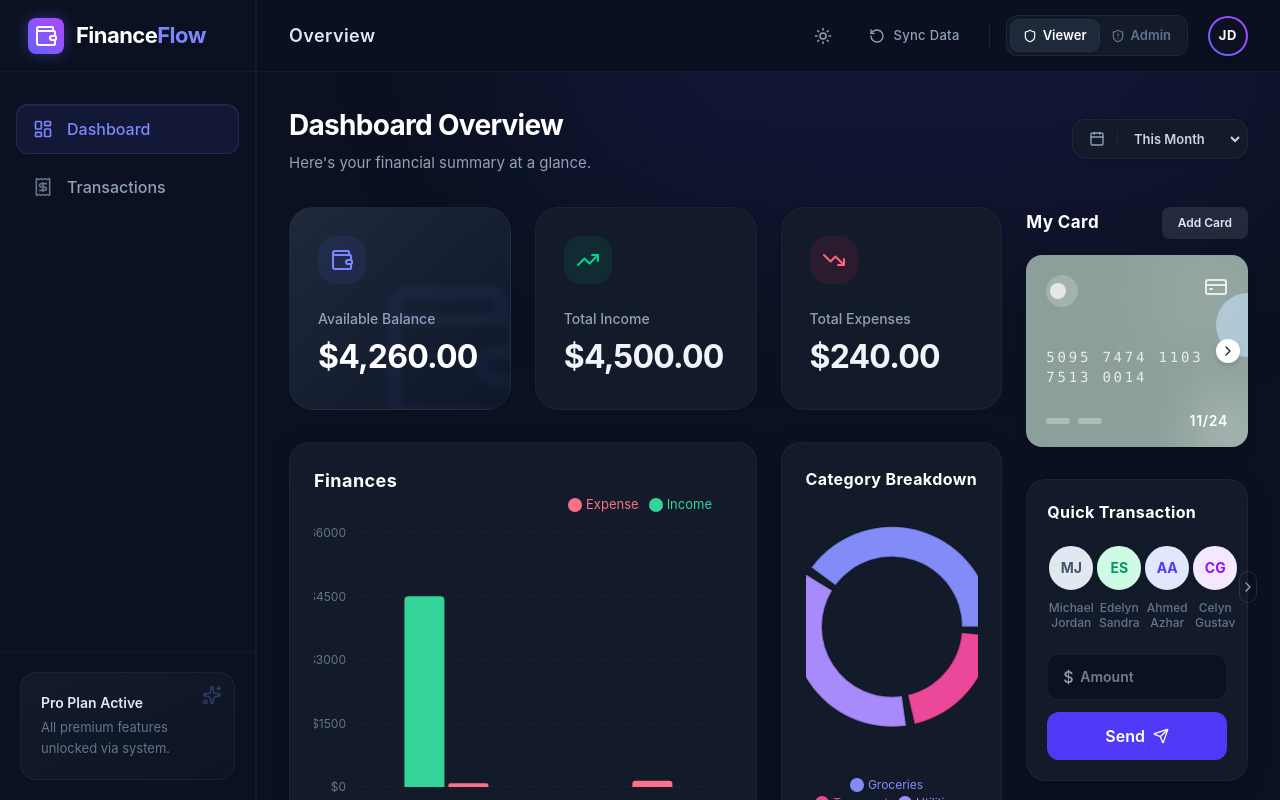
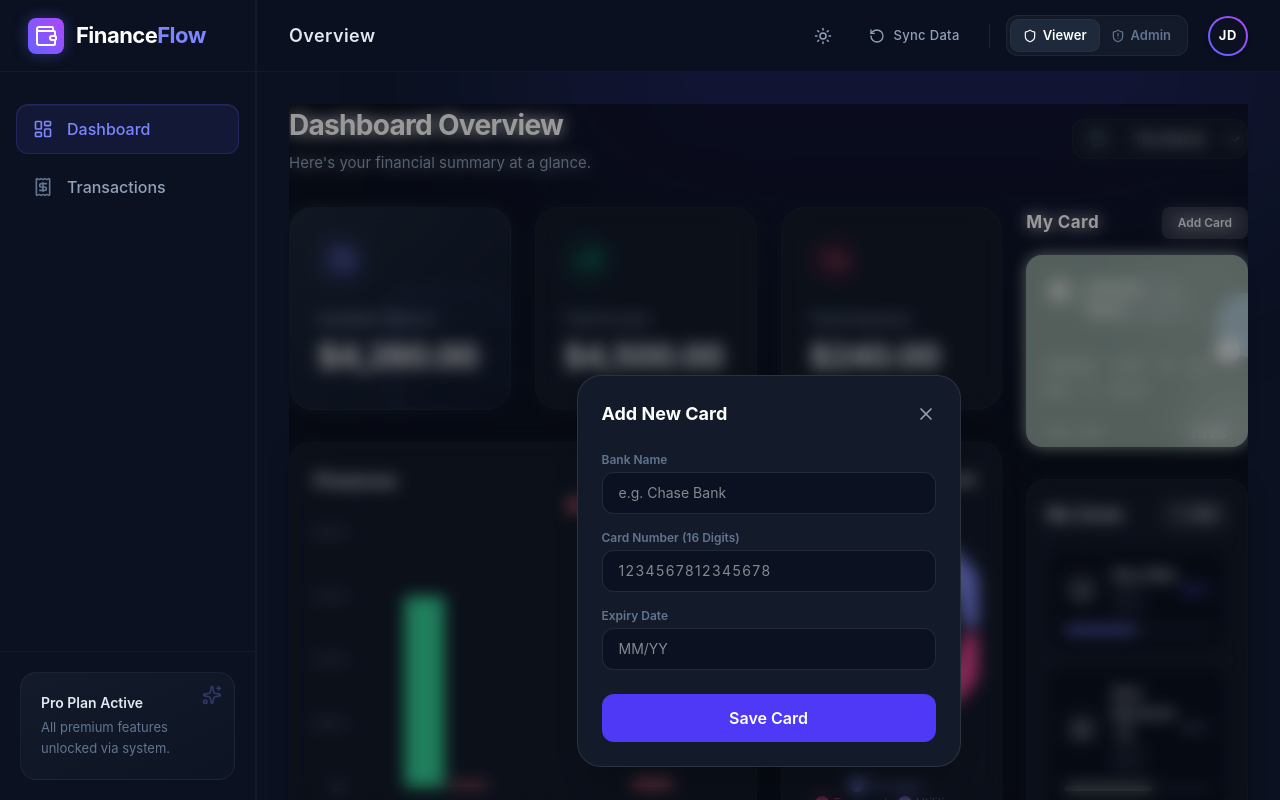
Before and after one commit to DurgamPoojitha/FinanceFlow, a React (Vite) app: page / in a window 1280 px wide. Both pictures are taken after a click on the button "Add Card". Built offline with nearby package versions, Linux system fonts and the light colour scheme.

Commit message:
added interactive Modals for Cards and Goals, removed quick transactions

```diff
--- a/src/components/dashboard/WidgetsPanel.jsx
+++ b/src/components/dashboard/WidgetsPanel.jsx
@@ -1,46 +1,89 @@
-import React from 'react';
-import { Plus, ChevronRight, Monitor, Laptop, CreditCard, Send } from 'lucide-react';
-import { motion } from 'framer-motion';
+import React, { useState } from 'react';
+import { Plus, ChevronRight, Monitor, Laptop, CreditCard, X, Target } from 'lucide-react';
+import { motion, AnimatePresence } from 'framer-motion';
 
 export const WidgetsPanel = () => {
+    const [cards, setCards] = useState([
+        { id: 1, number: '5095 7474 1103 7513', expiry: '11/28', bank: 'Default Bank' }
+    ]);
+
+    const [goals, setGoals] = useState([
+        { id: 1, title: 'New iMac', currentAmount: 1000, targetAmount: 2000, icon: 'Monitor' },
+        { id: 2, title: "New Macbook '14", currentAmount: 1200, targetAmount: 2000, icon: 'Laptop' }
+    ]);
+
+    const [showCardModal, setShowCardModal] = useState(false);
+    const [cardForm, setCardForm] = useState({ number: '', expiry: '', bank: '' });
+
+    const [showGoalModal, setShowGoalModal] = useState(false);
+    const [goalForm, setGoalForm] = useState({ title: '', targetAmount: '', currentAmount: '' });
+
+    const handleAddCard = (e) => {
+        e.preventDefault();
+        setCards([...cards, { ...cardForm, id: Date.now() }]);
+        setShowCardModal(false);
+        setCardForm({ number: '', expiry: '', bank: '' });
+    };
+
+    const handleAddGoal = (e) => {
+        e.preventDefault();
+        setGoals([...goals, { ...goalForm, id: Date.now(), icon: 'Target' }]);
+        setShowGoalModal(false);
+        setGoalForm({ title: '', targetAmount: '', currentAmount: '' });
+    };
+
+    const renderIcon = (iconName) => {
+        if (iconName === 'Monitor') return <Monitor className="w-5 h-5" />;
+        if (iconName === 'Laptop') return <Laptop className="w-5 h-5" />;
+        return <Target className="w-5 h-5" />;
+    };
+
     return (
         <motion.div
             initial={{ opacity: 0, x: 20 }}
             animate={{ opacity: 1, x: 0 }}
             transition={{ duration: 0.5, delay: 0.3 }}
-            className="flex flex-col space-y-8"
+            className="flex flex-col space-y-8 pb-10"
         >
             {/* My Card Section */}
             <div className="flex flex-col">
                 <div className="flex justify-between items-center mb-4">
                     <h3 className="text-[17px] font-bold text-slate-800 dark:text-white tracking-wide">My Card</h3>
-                    <button className="bg-slate-900 dark:bg-white/10 text-white dark:text-slate-200 text-xs font-semibold px-4 py-2 rounded-lg hover:bg-slate-800 transition-colors">
+                    <button
+                        onClick={() => setShowCardModal(true)}
+                        className="bg-slate-900 dark:bg-white/10 text-white dark:text-slate-200 text-xs font-semibold px-4 py-2 rounded-lg hover:bg-slate-800 transition-colors"
+                    >
                         Add Card
                     </button>
                 </div>
-                <div className="relative h-48 w-full rounded-2xl bg-[#8c9f9a] text-white p-5 shadow-lg overflow-hidden">
+
+                <div className="space-y-4">
+                    {cards.map((card, index) => (
+                        <div key={card.id} className={`relative h-48 w-full rounded-2xl text-white p-5 shadow-lg overflow-hidden ${index % 2 === 0 ? 'bg-[#8c9f9a]' : 'bg-[#6b7c87]'}`}>
                             {/* Abstract Shapes */}
                             <div className="absolute -right-6 -top-6 w-32 h-32 bg-white/10 rounded-full blur-2xl"></div>
                             <div className="absolute -bottom-8 -right-8 w-24 h-24 bg-white/20 rounded-full blur-xl"></div>
                             <div className="absolute right-0 top-[20%] w-8 h-16 bg-[#b9d5f7] rounded-l-full opacity-60 mix-blend-overlay"></div>
 
-                    <div className="flex justify-between items-start relative z-10">
+                            <div className="flex justify-between items-start relative z-10 w-full pr-10">
                                 <div className="w-8 h-8 rounded-full bg-white/20 flex items-center justify-center">
                                     <div className="w-4 h-4 bg-white/70 rounded-full -ml-2"></div>
                                 </div>
-                        <CreditCard className="w-6 h-6 text-white/80" />
+                                <div className="font-semibold text-sm tracking-wide bg-white/10 px-3 py-1 rounded-full">
+                                    {card.bank || 'Bank'}
+                                </div>
                             </div>
 
-                    <div className="mt-10 relative z-10">
-                        <p className="text-white/80 font-mono tracking-[0.2em] text-sm">5095 7474 1103 7513 0014</p>
+                            <div className="mt-8 relative z-10">
+                                <p className="text-white/90 font-mono tracking-[0.2em] text-lg sm:text-base">{card.number.match(/.{1,4}/g)?.join(' ') || card.number}</p>
                             </div>
 
-                    <div className="mt-6 flex justify-between items-center relative z-10 w-full">
+                            <div className="mt-5 flex justify-between items-center relative z-10 w-full">
                                 <div className="flex space-x-2">
                                     <div className="h-1.5 w-6 bg-white/30 rounded-full"></div>
                                     <div className="h-1.5 w-6 bg-white/30 rounded-full"></div>
                                 </div>
-                        <p className="text-sm font-semibold tracking-wider">11/24</p>
+                                <p className="text-sm font-semibold tracking-wider">{card.expiry}</p>
                             </div>
 
                             {/* Faux button on right edge */}
@@ -48,85 +91,122 @@ export const WidgetsPanel = () => {
                                 <ChevronRight className="w-4 h-4 text-slate-800" />
                             </div>
                         </div>
+                    ))}
                 </div>
-
-            {/* Quick Transaction Section */}
-            <div className="flex flex-col bg-white dark:bg-[#131B2B] rounded-[1.25rem] shadow-sm dark:shadow-[0_4px_24px_-8px_rgba(0,0,0,0.5)] border border-slate-100 dark:border-white/[0.04] p-5">
-                <h3 className="text-[16px] font-bold text-slate-800 dark:text-white mb-5 tracking-wide">Quick Transaction</h3>
-                <div className="flex items-center justify-between mb-6">
-                    {/* Avatars */}
-                    {[
-                        { initials: 'MJ', name: 'Michael Jordan', color: 'bg-slate-200 text-slate-600' },
-                        { initials: 'ES', name: 'Edelyn Sandra', color: 'bg-emerald-100 text-emerald-600' },
-                        { initials: 'AA', name: 'Ahmed Azhar', color: 'bg-indigo-100 text-indigo-600' },
-                        { initials: 'CG', name: 'Celyn Gustav', color: 'bg-purple-100 text-purple-600' }
-                    ].map((person, idx) => (
-                        <div key={idx} className="flex flex-col items-center cursor-pointer hover:scale-105 transition-transform">
-                            <div className={`w-12 h-12 rounded-full flex items-center justify-center ${person.color} mb-2 shadow-sm font-bold text-sm border-2 border-white dark:border-[#131B2B]`}>
-                                {person.initials}
-                            </div>
-                            <span className="text-[10px] sm:text-xs text-slate-500 font-medium text-center leading-tight max-w-[50px]">{person.name}</span>
-                        </div>
-                    ))}
-                    <div className="w-8 h-8 rounded-full border border-slate-200 dark:border-white/10 flex items-center justify-center cursor-pointer hover:bg-slate-50 dark:hover:bg-white/5 transition-colors">
-                        <ChevronRight className="w-4 h-4 text-slate-400" />
-                    </div>
-                </div>
-                <div className="flex items-center space-x-3">
-                    <div className="flex-1 relative">
-                        <span className="absolute left-4 top-1/2 -translate-y-1/2 text-slate-400 font-medium">$</span>
-                        <input type="number" placeholder="Amount" className="w-full pl-8 pr-4 py-3 bg-slate-50 dark:bg-[#0B1120] rounded-xl outline-none text-sm font-semibold text-slate-700 dark:text-slate-200 border border-slate-100 dark:border-white/5 focus:border-indigo-500 transition-colors" />
-                    </div>
-                </div>
-                <button className="w-full mt-3 bg-slate-900 dark:bg-indigo-600 text-white font-semibold py-3 rounded-xl hover:bg-slate-800 dark:hover:bg-indigo-700 transition-colors flex items-center justify-center">
-                    Send <Send className="w-4 h-4 ml-2" />
-                </button>
             </div>
 
             {/* My Goals Section */}
             <div className="flex flex-col bg-white dark:bg-[#131B2B] rounded-[1.25rem] shadow-sm dark:shadow-[0_4px_24px_-8px_rgba(0,0,0,0.5)] border border-slate-100 dark:border-white/[0.04] p-5">
                 <div className="flex justify-between items-center mb-5">
                     <h3 className="text-[16px] font-bold text-slate-800 dark:text-white tracking-wide">My Goals</h3>
-                    <button className="bg-slate-900 dark:bg-white/10 text-white dark:text-slate-200 text-xs font-semibold px-3 py-1.5 rounded-lg hover:bg-slate-800 transition-colors flex items-center">
+                    <button
+                        onClick={() => setShowGoalModal(true)}
+                        className="bg-slate-900 dark:bg-white/10 text-white dark:text-slate-200 text-xs font-semibold px-3 py-1.5 rounded-lg hover:bg-slate-800 transition-colors flex items-center"
+                    >
                         <Plus className="w-3 h-3 mr-1" /> Add
                     </button>
                 </div>
 
                 <div className="space-y-4">
-                    {/* Goal 1 */}
-                    <div className="bg-slate-50 dark:bg-[#0B1120] p-4 rounded-2xl border border-slate-100 dark:border-white/5">
+                    {goals.map((goal, index) => {
+                        const percentage = goal.targetAmount > 0 ? Math.min(100, Math.round((goal.currentAmount / goal.targetAmount) * 100)) : 0;
+                        const colors = ['bg-indigo-400', 'bg-[#8c9f9a]', 'bg-emerald-400', 'bg-rose-400', 'bg-amber-400'];
+                        const textColors = ['text-indigo-500', 'text-slate-500', 'text-emerald-500', 'text-rose-500', 'text-amber-500'];
+                        const activeColor = colors[index % colors.length];
+                        const activeText = textColors[index % textColors.length];
+
+                        return (
+                            <div key={goal.id} className="bg-slate-50 dark:bg-[#0B1120] p-4 rounded-2xl border border-slate-100 dark:border-white/5">
                                 <div className="flex items-center justify-between mb-3">
                                     <div className="flex items-center space-x-3">
-                                <div className="p-2 bg-indigo-100 dark:bg-indigo-500/20 text-indigo-600 dark:text-indigo-400 rounded-lg">
-                                    <Monitor className="w-5 h-5" />
+                                        <div className="p-2 bg-white dark:bg-white/5 shadow-sm text-slate-600 dark:text-slate-300 rounded-lg">
+                                            {renderIcon(goal.icon)}
                                         </div>
-                                <span className="text-sm font-semibold text-slate-700 dark:text-slate-200">New iMac</span>
+                                        <div className="flex flex-col">
+                                            <span className="text-sm font-semibold text-slate-700 dark:text-slate-200">{goal.title}</span>
+                                            <span className="text-[10px] text-slate-500">${goal.currentAmount} / ${goal.targetAmount}</span>
                                         </div>
-                            <span className="text-xs font-bold text-indigo-500">50%</span>
                                     </div>
-                        <div className="w-full bg-slate-200 dark:bg-slate-800 rounded-full h-1.5 mt-2">
-                            <div className="bg-indigo-400 h-1.5 rounded-full" style={{ width: '50%' }}></div>
+                                    <span className={`text-xs font-bold ${activeText}`}>{percentage}%</span>
+                                </div>
+                                <div className="w-full bg-slate-200 dark:bg-slate-800 rounded-full h-1.5 mt-2 overflow-hidden relative">
+                                    <motion.div
+                                        initial={{ width: 0 }}
+                                        animate={{ width: `${percentage}%` }}
+                                        transition={{ duration: 1, ease: 'easeOut' }}
+                                        className={`${activeColor} h-1.5 rounded-full`}
+                                    ></motion.div>
+                                </div>
+                            </div>
+                        );
+                    })}
                 </div>
             </div>
 
-                    {/* Goal 2 */}
-                    <div className="bg-slate-50 dark:bg-[#0B1120] p-4 rounded-2xl border border-slate-100 dark:border-white/5">
-                        <div className="flex items-center justify-between mb-3">
-                            <div className="flex items-center space-x-3">
-                                <div className="p-2 bg-emerald-100 dark:bg-emerald-500/20 text-emerald-600 dark:text-emerald-400 rounded-lg">
-                                    <Laptop className="w-5 h-5" />
+            {/* --- Modals --- */}
+            <AnimatePresence>
+                {showCardModal && (
+                    <div className="fixed inset-0 z-50 flex items-center justify-center p-4 bg-black/40 backdrop-blur-sm">
+                        <motion.div
+                            initial={{ opacity: 0, scale: 0.95 }}
+                            animate={{ opacity: 1, scale: 1 }}
+                            exit={{ opacity: 0, scale: 0.95 }}
+                            className="bg-white dark:bg-[#131B2B] rounded-3xl shadow-2xl p-6 w-full max-w-sm border border-slate-100 dark:border-white/10"
+                        >
+                            <div className="flex justify-between items-center mb-6">
+                                <h3 className="text-lg font-bold text-slate-800 dark:text-white">Add New Card</h3>
+                                <button onClick={() => setShowCardModal(false)} className="text-slate-400 hover:text-slate-600"><X className="w-5 h-5" /></button>
                             </div>
-                                <span className="text-sm font-semibold text-slate-700 dark:text-slate-200">New Macbook '14</span>
+                            <form onSubmit={handleAddCard} className="space-y-4">
+                                <div>
+                                    <label className="block text-xs font-semibold text-slate-500 mb-1">Bank Name</label>
+                                    <input required type="text" value={cardForm.bank} onChange={e => setCardForm({ ...cardForm, bank: e.target.value })} className="w-full bg-slate-50 dark:bg-[#0B1120] border border-slate-200 dark:border-white/10 rounded-xl px-4 py-2.5 text-sm text-slate-800 dark:text-white outline-none focus:border-indigo-500" placeholder="e.g. Chase Bank" />
                                 </div>
-                            <span className="text-xs font-bold text-emerald-500">60%</span>
+                                <div>
+                                    <label className="block text-xs font-semibold text-slate-500 mb-1">Card Number (16 Digits)</label>
+                                    <input required type="text" maxLength={16} minLength={16} value={cardForm.number} onChange={e => setCardForm({ ...cardForm, number: e.target.value.replace(/\D/g, '') })} className="w-full bg-slate-50 dark:bg-[#0B1120] border border-slate-200 dark:border-white/10 rounded-xl px-4 py-2.5 text-sm text-slate-800 dark:text-white outline-none focus:border-indigo-500 tracking-widest" placeholder="1234567812345678" />
                                 </div>
-                        <div className="w-full bg-slate-200 dark:bg-slate-800 rounded-full h-1.5 mt-2">
-                            <div className="bg-[#8c9f9a] h-1.5 rounded-full" style={{ width: '60%' }}></div>
+                                <div>
+                                    <label className="block text-xs font-semibold text-slate-500 mb-1">Expiry Date</label>
+                                    <input required type="text" maxLength={5} value={cardForm.expiry} onChange={e => setCardForm({ ...cardForm, expiry: e.target.value })} className="w-full bg-slate-50 dark:bg-[#0B1120] border border-slate-200 dark:border-white/10 rounded-xl px-4 py-2.5 text-sm text-slate-800 dark:text-white outline-none focus:border-indigo-500" placeholder="MM/YY" />
                                 </div>
+                                <button type="submit" className="w-full mt-2 bg-indigo-600 text-white font-semibold py-3 rounded-xl hover:bg-indigo-700 transition-colors">Save Card</button>
+                            </form>
+                        </motion.div>
                     </div>
+                )}
+
+                {showGoalModal && (
+                    <div className="fixed inset-0 z-50 flex items-center justify-center p-4 bg-black/40 backdrop-blur-sm">
+                        <motion.div
+                            initial={{ opacity: 0, scale: 0.95 }}
+                            animate={{ opacity: 1, scale: 1 }}
+                            exit={{ opacity: 0, scale: 0.95 }}
+                            className="bg-white dark:bg-[#131B2B] rounded-3xl shadow-2xl p-6 w-full max-w-sm border border-slate-100 dark:border-white/10"
+                        >
+                            <div className="flex justify-between items-center mb-6">
+                                <h3 className="text-lg font-bold text-slate-800 dark:text-white">Add New Goal</h3>
+                                <button onClick={() => setShowGoalModal(false)} className="text-slate-400 hover:text-slate-600"><X className="w-5 h-5" /></button>
                             </div>
+                            <form onSubmit={handleAddGoal} className="space-y-4">
+                                <div>
+                                    <label className="block text-xs font-semibold text-slate-500 mb-1">Goal Title</label>
+                                    <input required type="text" value={goalForm.title} onChange={e => setGoalForm({ ...goalForm, title: e.target.value })} className="w-full bg-slate-50 dark:bg-[#0B1120] border border-slate-200 dark:border-white/10 rounded-xl px-4 py-2.5 text-sm text-slate-800 dark:text-white outline-none focus:border-indigo-500" placeholder="e.g. Vacation Fund" />
                                 </div>
-
+                                <div>
+                                    <label className="block text-xs font-semibold text-slate-500 mb-1">Target Amount ($)</label>
+                                    <input required type="number" min="1" value={goalForm.targetAmount} onChange={e => setGoalForm({ ...goalForm, targetAmount: Number(e.target.value) })} className="w-full bg-slate-50 dark:bg-[#0B1120] border border-slate-200 dark:border-white/10 rounded-xl px-4 py-2.5 text-sm text-slate-800 dark:text-white outline-none focus:border-indigo-500" placeholder="5000" />
+                                </div>
+                                <div>
+                                    <label className="block text-xs font-semibold text-slate-500 mb-1">Already Saved ($)</label>
+                                    <input required type="number" min="0" value={goalForm.currentAmount} onChange={e => setGoalForm({ ...goalForm, currentAmount: Number(e.target.value) })} className="w-full bg-slate-50 dark:bg-[#0B1120] border border-slate-200 dark:border-white/10 rounded-xl px-4 py-2.5 text-sm text-slate-800 dark:text-white outline-none focus:border-indigo-500" placeholder="1000" />
+                                </div>
+                                <button type="submit" className="w-full mt-2 bg-emerald-600 text-white font-semibold py-3 rounded-xl hover:bg-emerald-700 transition-colors">Save Goal</button>
+                            </form>
+                        </motion.div>
+                    </div>
+                )}
+            </AnimatePresence>
         </motion.div>
     );
 };
```
Lines whose indentation alone changed are shown as unchanged.
